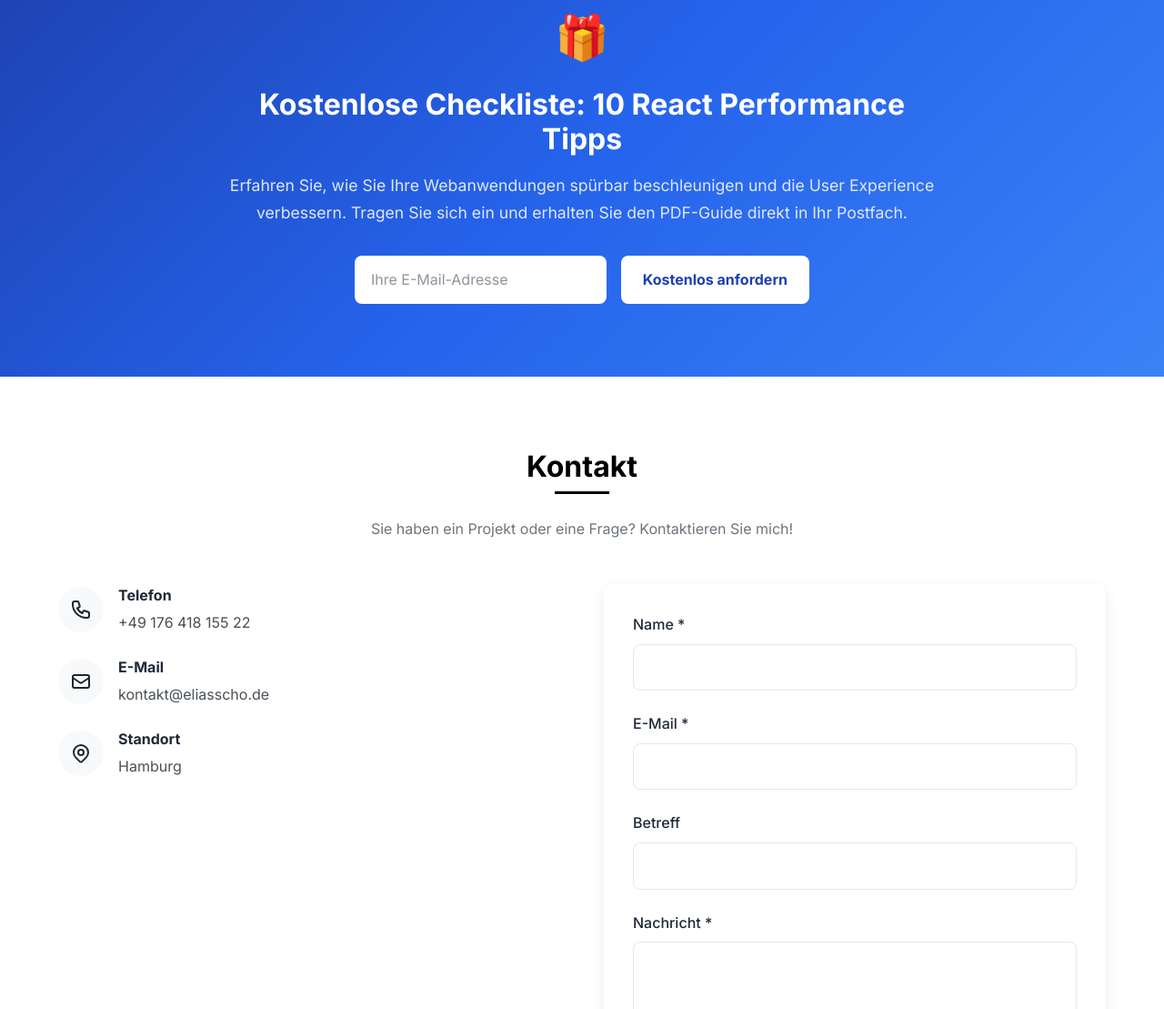
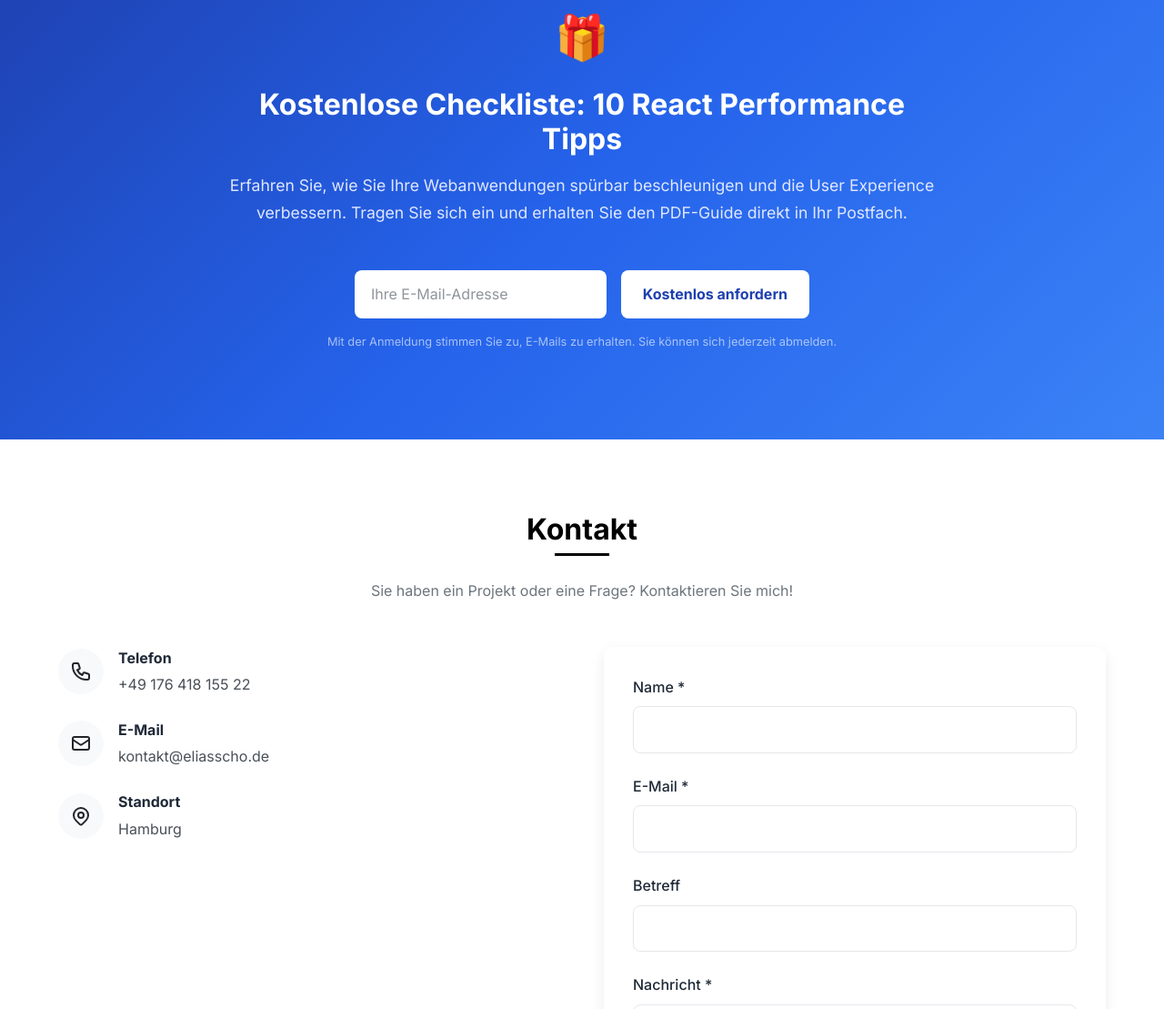
Before and after one commit to FreddyAITest/EliasSchoBusiness, an Astro site: page / in a window 1280 px wide. Shown: the part 4259-5368 px from the top of the page at 91% size. Built offline with nearby package versions, Linux system fonts and the light colour scheme; Astro itself is replaced by a stand-in of ours.

Commit message:
Replace Netlify form with ConvertKit for DSGVO Double Opt-In

```diff
--- a/src/pages/index.astro
+++ b/src/pages/index.astro
@@ -325,12 +325,39 @@ import Layout from '../layouts/Layout.astro';
           Erfahren Sie, wie Sie Ihre Webanwendungen spürbar beschleunigen und die User Experience verbessern.
           Tragen Sie sich ein und erhalten Sie den PDF-Guide direkt in Ihr Postfach.
         </p>
-        <form name="lead-magnet" method="POST" data-netlify="true" netlify-honeypot="bot-field" action="/danke" style="display: flex; gap: 1rem; max-width: 500px; margin: 0 auto; flex-wrap: wrap;">
-          <input type="hidden" name="form-name" value="lead-magnet" />
-          <p style="display: none;"><label>Nicht ausfüllen: <input name="bot-field" /></label></p>
-          <input type="email" name="email" placeholder="Ihre E-Mail-Adresse" required style="flex-grow: 1; padding: 0.75rem 1rem; border-radius: 0.5rem; border: 2px solid rgba(255,255,255,0.3); font-size: 1rem; color: #1f2937; background: white; outline-color: #93c5fd;" />
-          <button type="submit" class="btn" style="background: white; color: #1e40af; border: none; flex-shrink: 0; cursor: pointer; font-weight: 700;">Kostenlos anfordern</button>
+        <script src="https://f.convertkit.com/ckjs/ck.5.js"></script>
+        <form
+          action="https://app.kit.com/forms/9200222/subscriptions"
+          class="seva-form formkit-form"
+          method="post"
+          data-sv-form="9200222"
+          data-uid="8e046f9a92"
+          data-format="inline"
+          data-version="5"
+          style="display: flex; gap: 1rem; max-width: 500px; margin: 0 auto; flex-wrap: wrap;"
+        >
+          <ul class="formkit-alert formkit-alert-error" data-element="errors" data-group="alert"></ul>
+          <div data-element="fields" data-stacked="false" style="display: flex; gap: 1rem; width: 100%; flex-wrap: wrap;">
+            <div class="formkit-field" style="flex-grow: 1;">
+              <input
+                class="formkit-input"
+                name="email_address"
+                aria-label="E-Mail-Adresse"
+                placeholder="Ihre E-Mail-Adresse"
+                required
+                type="email"
+                style="width: 100%; padding: 0.75rem 1rem; border-radius: 0.5rem; border: 2px solid rgba(255,255,255,0.3); font-size: 1rem; color: #1f2937; background: white; outline-color: #93c5fd;"
+              />
+            </div>
+            <button data-element="submit" class="formkit-submit btn" type="submit" style="background: white; color: #1e40af; border: none; flex-shrink: 0; cursor: pointer; font-weight: 700; padding: 0.75rem 1.5rem; border-radius: 0.5rem; font-size: 1rem;">
+              <div class="formkit-spinner" style="display: none;"><div></div><div></div><div></div></div>
+              <span>Kostenlos anfordern</span>
+            </button>
+          </div>
         </form>
+        <p style="color: rgba(255,255,255,0.6); font-size: 0.8rem; margin-top: 1rem;">
+          Mit der Anmeldung stimmen Sie zu, E-Mails zu erhalten. Sie können sich jederzeit abmelden.
+        </p>
       </div>
     </div>
   </section>
```
